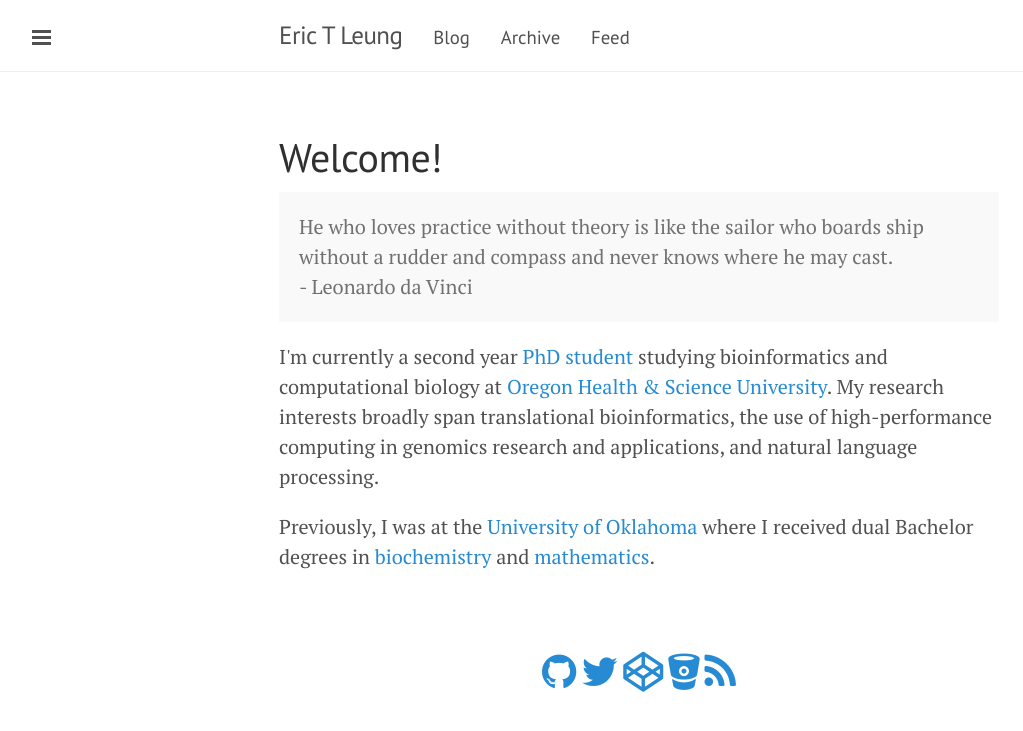
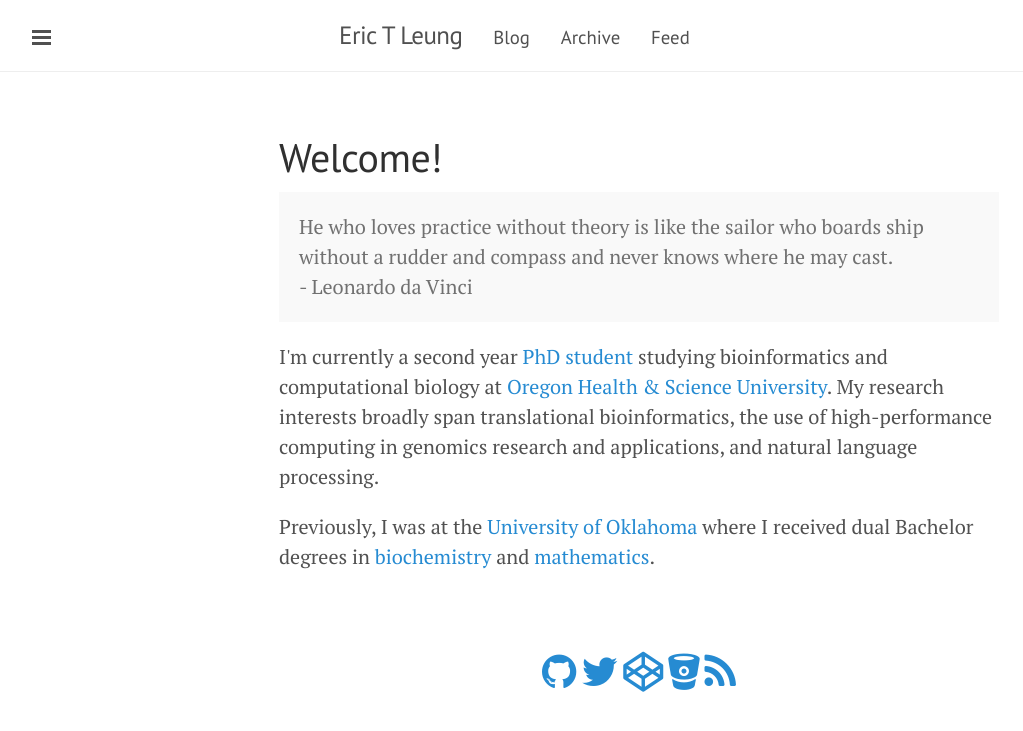
Before and after one commit to erictleung/erictleung.github.io, a Jekyll site: the page built from index.html, in a window 1280 px wide. Shown: the top 731 px of the page, without its empty margins (1-1024 px from the left). Built offline with Jekyll 4.4.1, drawn with Linux system fonts in a browser that asks for light colours; nearby versions of some CDN libraries; Markdown is read by kramdown in place of the engine named in the settings; the list of posts is cut into pages by our own code.

Commit message:
change format and add masthead-title left padding

```diff
--- a/public/css/custom.css
+++ b/public/css/custom.css
@@ -1,6 +1,6 @@
 .caption {
-  font-size: smaller;
-  text-align: center;
+    font-size: smaller;
+    text-align: center;
 }
 
 #side_posts {
@@ -11,3 +11,7 @@
     text-align: center;
     padding-bottom: 2rem;
 }
+
+.masthead-title {
+    padding-left: 3rem;
+}
```
